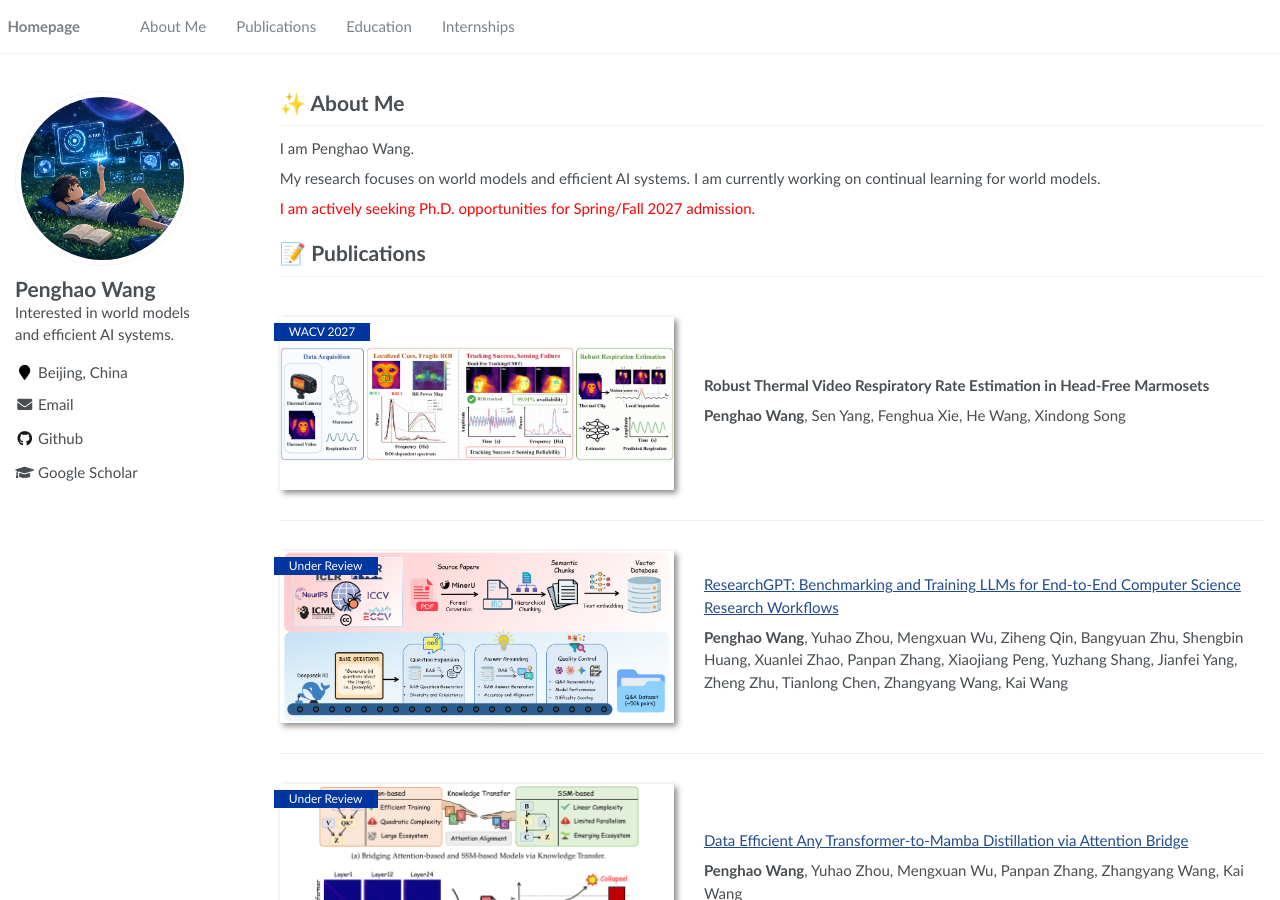
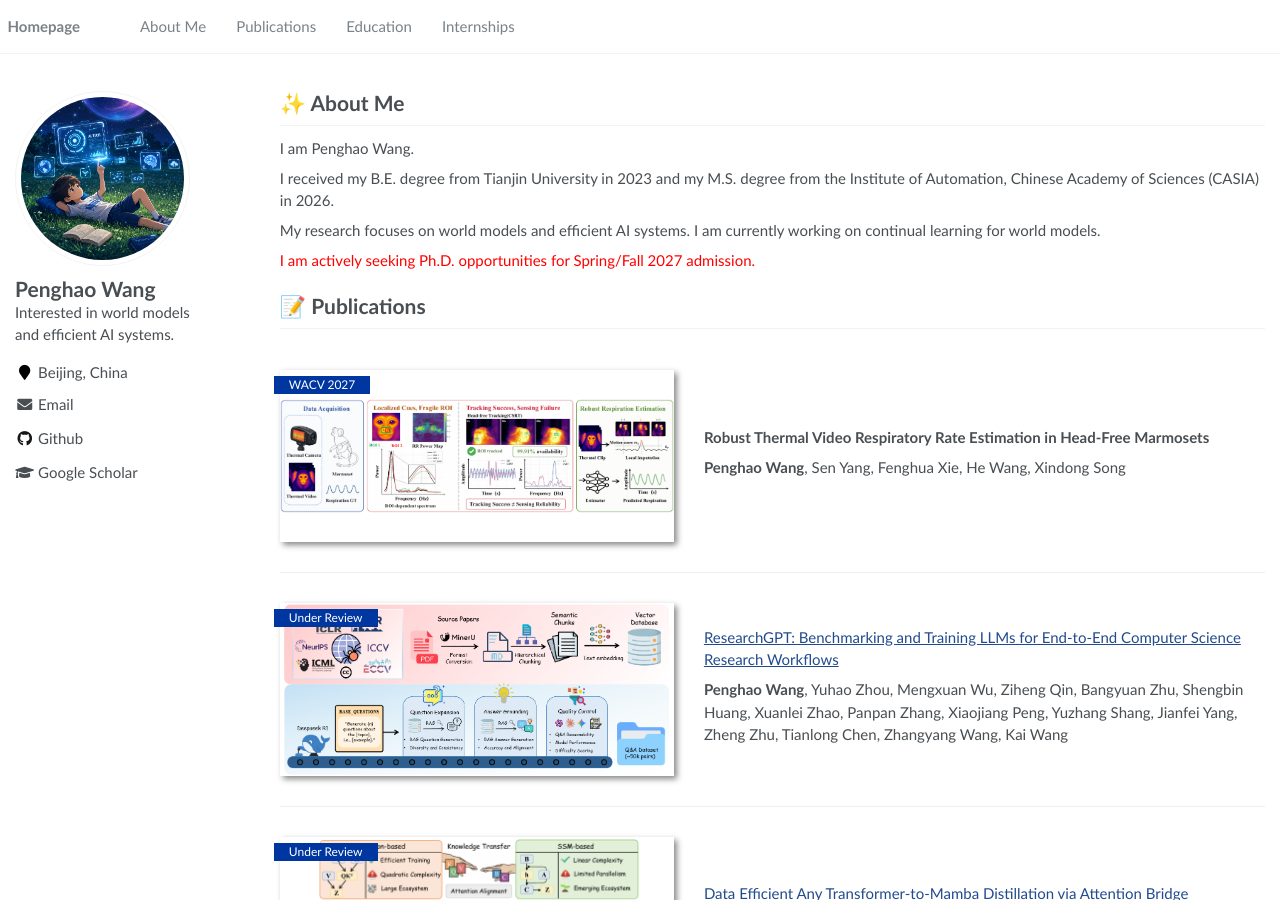
Before and after one commit to wph6/wph6.github.io, a Jekyll site: the page built from _pages/about.md, in a window 1280 px wide and 900 px high. Built offline with Jekyll 4.4.1, drawn with Linux system fonts in a browser that asks for light colours.

Commit message:
Add academic background to about section

```diff
--- a/_pages/about.md
+++ b/_pages/about.md
@@ -19,6 +19,8 @@ redirect_from:
 
 # ✨ About Me
 I am Penghao Wang.
+
+I received my B.E. degree from Tianjin University in 2023 and my M.S. degree from the Institute of Automation, Chinese Academy of Sciences (CASIA) in 2026.
 
 My research focuses on world models and efficient AI systems. I am currently working on continual learning for world models.
 
```
